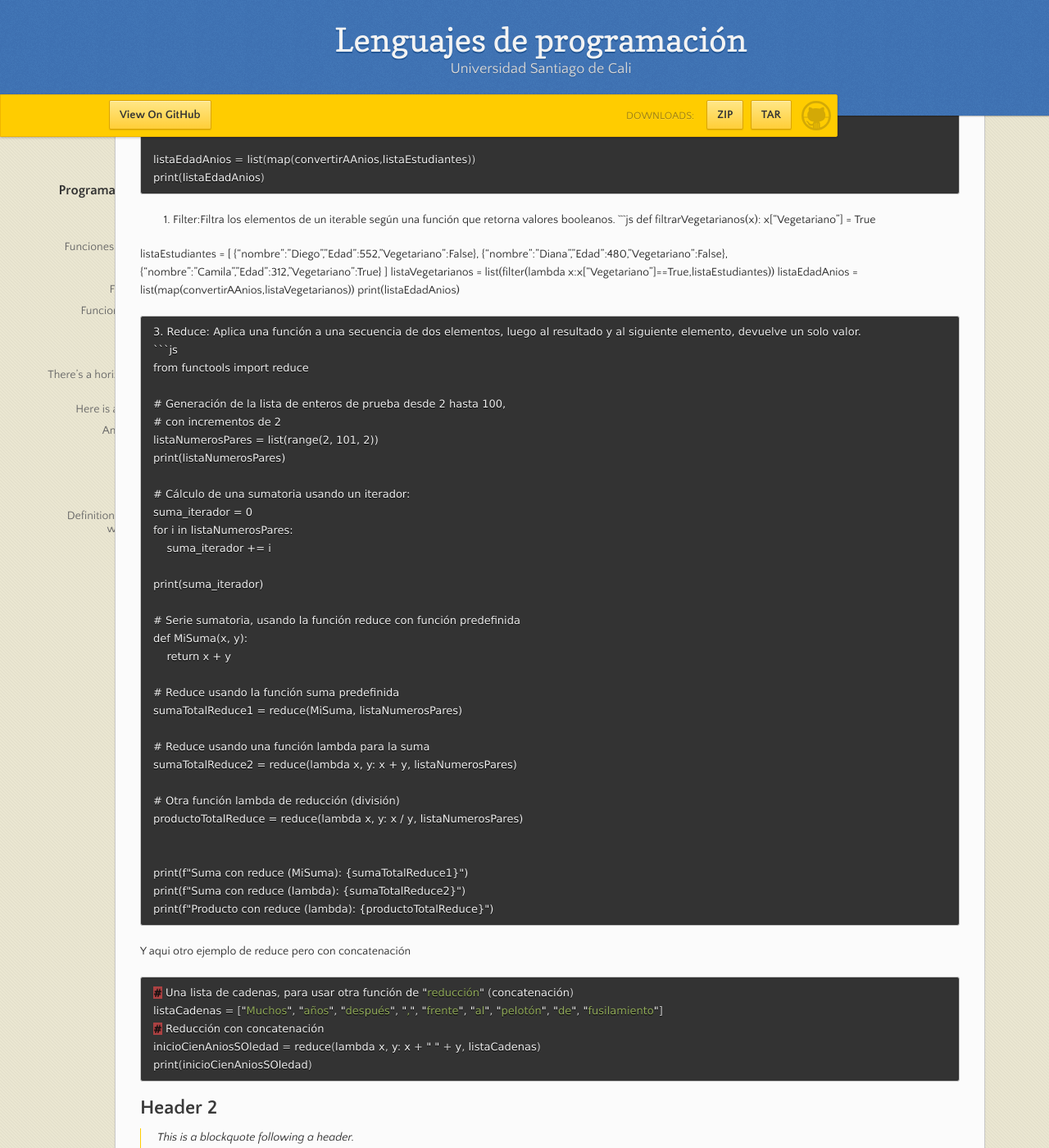
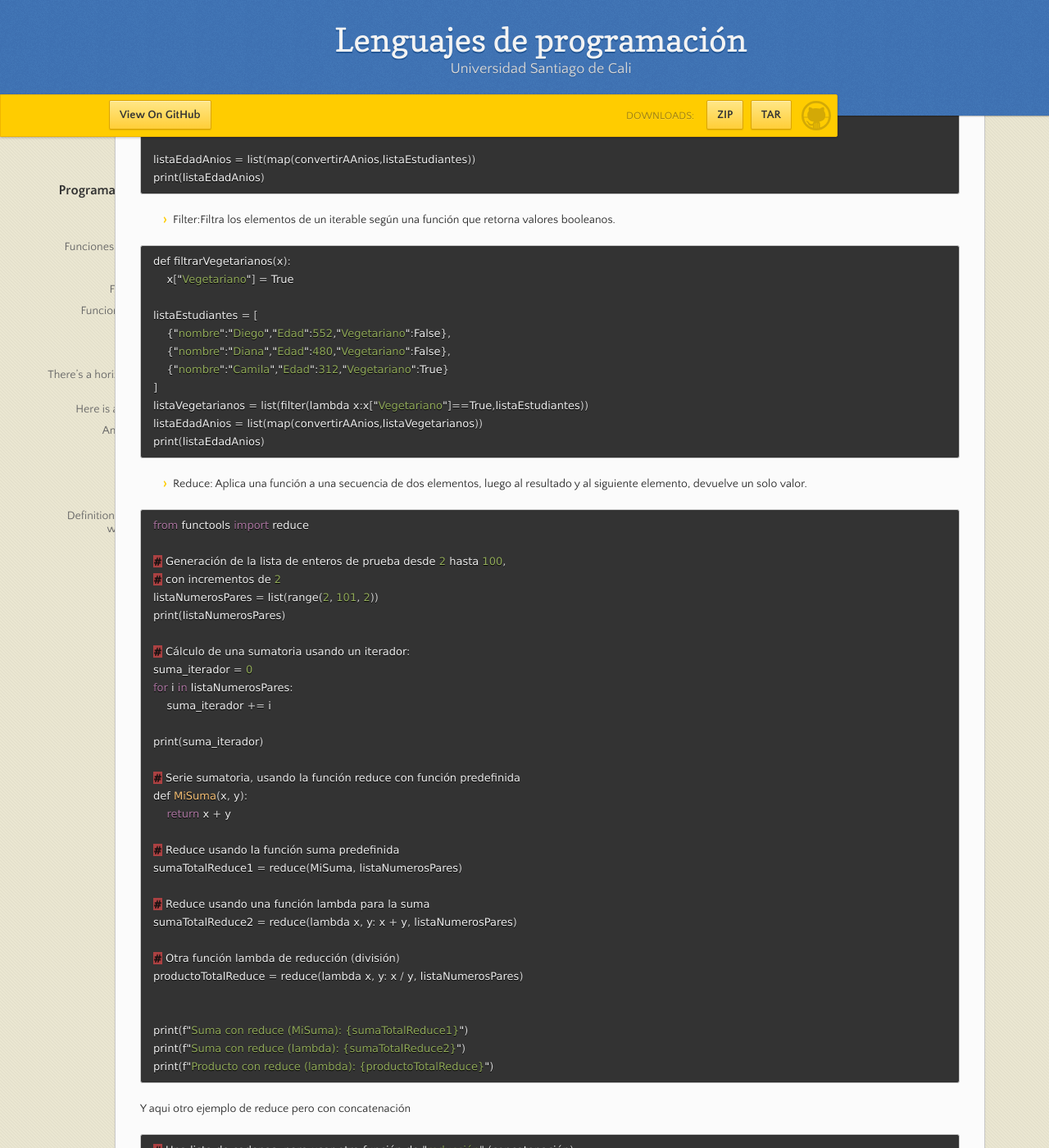
Before and after one commit to JDaviddE/JDaviddE.github.io, a Jekyll site: the page built from index.md, in a window 1280 px wide and 1400 px high, scrolled down 1433 px. Shown: the whole window at 82% size. Built offline with Jekyll 4.4.1, drawn with Linux system fonts in a browser that asks for light colours; part of the change alters nothing that is shown.

Commit message:
Update index.md

````diff
--- a/index.md
+++ b/index.md
@@ -47,7 +47,7 @@ Se utilizan comúnmente como argumentos en funciones como map, filter, reduce.
 Son aquellas funciones que pueden recibir otras funciones como parámetro y/o devolver funciones como resultado.
 Permite construir operaciones complejas a partir de funciones más simples.
 
-1. Map: Aplica una función a cada elemento de un iterable ej: una lista y devuelve un nuevo iterable con los resultado.
+* Map: Aplica una función a cada elemento de un iterable ej: una lista y devuelve un nuevo iterable con los resultado.
 
 ```js
 def convertirAAnios(x):
@@ -65,7 +65,8 @@ listaEstudiantes = [
 listaEdadAnios = list(map(convertirAAnios,listaEstudiantes))
 print(listaEdadAnios)
 ```
-2. Filter:Filtra los elementos de un iterable según una función que retorna valores booleanos.
+* Filter:Filtra los elementos de un iterable según una función que retorna valores booleanos.
+
 ```js
 def filtrarVegetarianos(x):
     x["Vegetariano"] = True
@@ -79,7 +80,8 @@ listaVegetarianos = list(filter(lambda x:x["Vegetariano"]==True,listaEstudiantes
 listaEdadAnios = list(map(convertirAAnios,listaVegetarianos))
 print(listaEdadAnios)
 ```
-3. Reduce: Aplica una función a una secuencia de dos elementos, luego al resultado y al siguiente elemento, devuelve un solo valor.
+* Reduce: Aplica una función a una secuencia de dos elementos, luego al resultado y al siguiente elemento, devuelve un solo valor.
+
 ```js
 from functools import reduce
 
````
